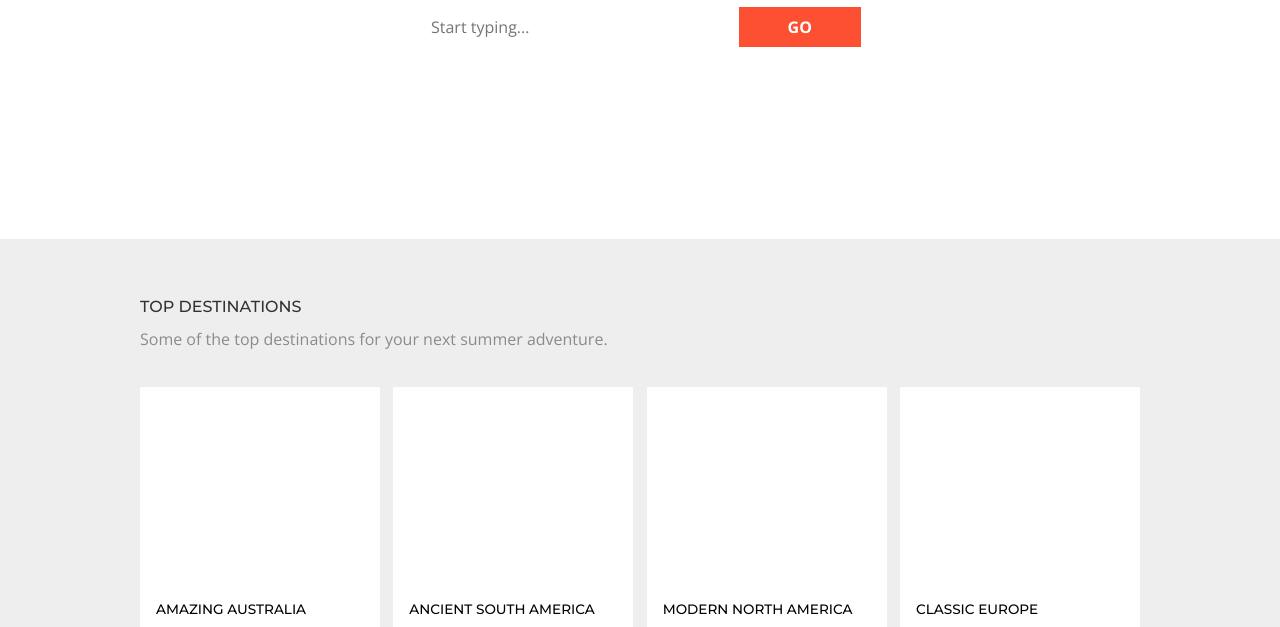
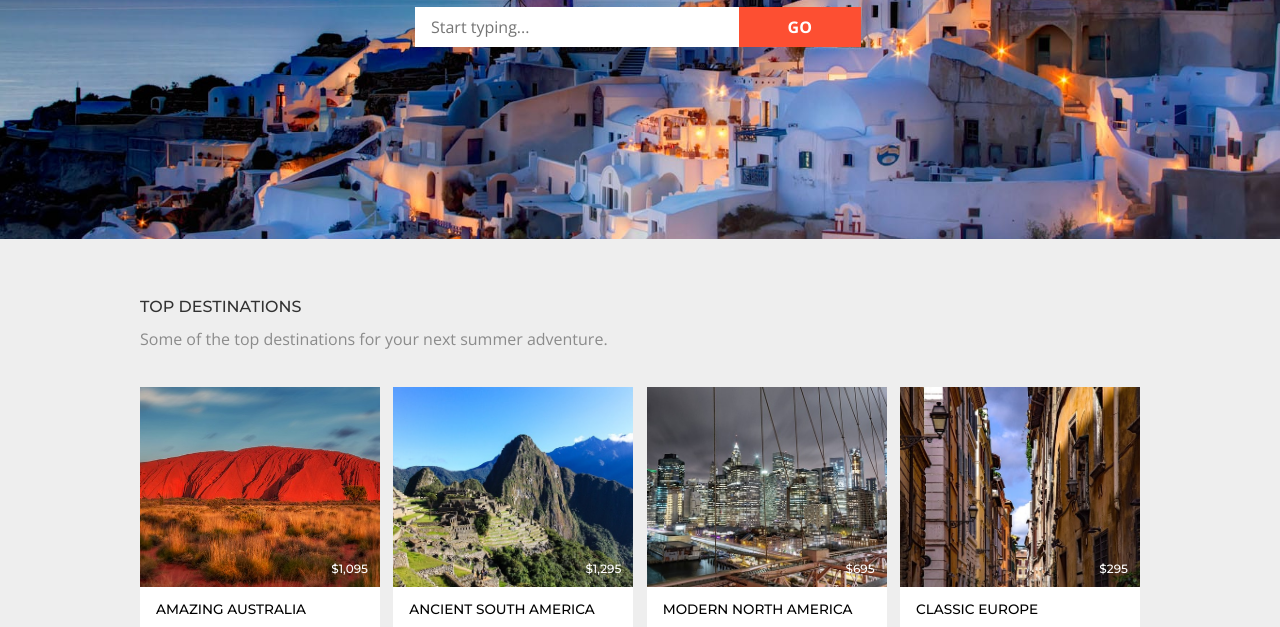
Before and after one commit to zielinsm/Travelly, a plain HTML site: page index.html in a window 1280 px wide. Shown: the part 303-930 px from the top of the page. Drawn offline with nearby package versions, Linux system fonts and the light colour scheme.

Commit message:
Fixes to relative paths

```diff
--- a/assets/css/style.css
+++ b/assets/css/style.css
@@ -80,7 +80,7 @@ input[type=text]:focus {
 }
 
 .cover-background {
-  background-image: url("./assets/images/cover-background.jpg");
+  background-image: url("/assets/images/cover-background.jpg");
   background-size: cover;
   background-position: 50% 20%;
 }
@@ -336,19 +336,19 @@ input[type=text]:focus {
 }
 
 .card-background-australia {
-  background-image: url("./assets/images/card-australia.jpg");
+  background-image: url("/assets/images/card-australia.jpg");
 }
 
 .card-background-south-america {
-  background-image: url("./assets/images/card-background-south-america.jpg");
+  background-image: url("/assets/images/card-background-south-america.jpg");
 }
 
 .card-background-north-america {
-  background-image: url("./assets/images/card-background-north-america.jpg");
+  background-image: url("/assets/images/card-background-north-america.jpg");
 }
 
 .card-background-europe {
-  background-image: url("./assets/images/card-background-europe.jpg");
+  background-image: url("/assets/images/card-background-europe.jpg");
 }
 
 .card-price {
```
Also changed, not shown: 1 other file.
